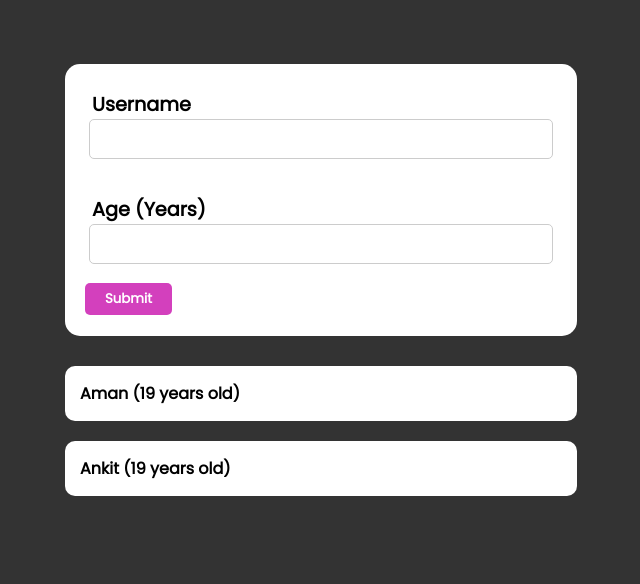
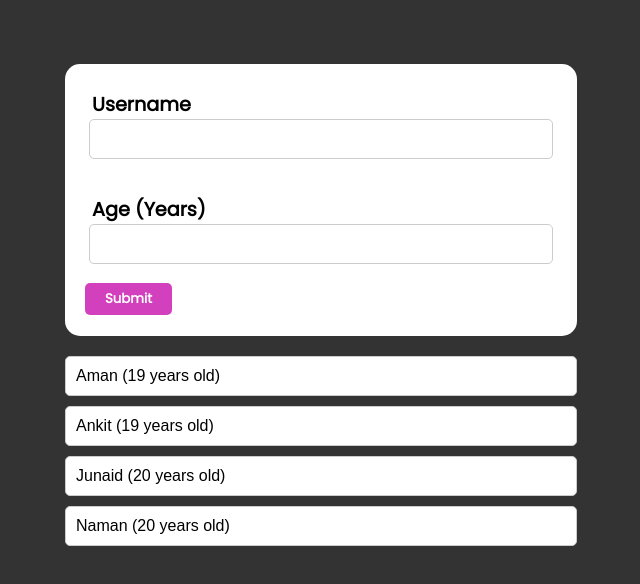
Before and after one commit to amanseervi10/Basic-Frontend, a React (Create React App) app: page / in a window 1280 px wide. Shown: the top 584 px of the page, without its empty margins (319-959 px from the left). Built offline with nearby package versions, Linux system fonts and the light colour scheme.

Commit message:
the entiries

```diff
--- a/src/components/Entries.css
+++ b/src/components/Entries.css
@@ -9,11 +9,18 @@
 }
 
 .data_entry{
+    display: flex;
     background-color: white;
-    padding: 15px 15px;
-    border-radius: 10px;
-    font-family: 'Poppins', sans-serif;
-    font-weight: 1000;
-    margin-top: 10px;
+    justify-content: space-between;
+    align-items: center;
     margin-bottom: 10px;
+    padding: 10px;
+    border: 1px solid #ccc;
+    border-radius: 5px;
+    cursor: pointer;
+    transition: all 0.3s ease;
 }
+.data_entry:hover{
+    transform: scale(1.05);
+    box-shadow: 2px 2px 5px rgba(0, 0, 0, 0.3);
+}
--- a/src/components/Form.css
+++ b/src/components/Form.css
@@ -52,8 +52,8 @@
     margin-bottom: 10px;
   }
 
-  @media (max-width: 768px) {
+  /* @media (max-width: 768px) {
     .input_field {
       width: 80%;
     }
-  }
+  } */
--- a/src/components/Updater.js
+++ b/src/components/Updater.js
@@ -5,6 +5,8 @@ import Entries from "./Entries";
 const Initialdata = [
   { name: "Aman", age: 19 },
   { name: "Ankit", age: 19 },
+  { name: "Junaid", age: 20 },
+  { name: "Naman", age: 20 },
 ];
 
 const Updater = () => {
```
